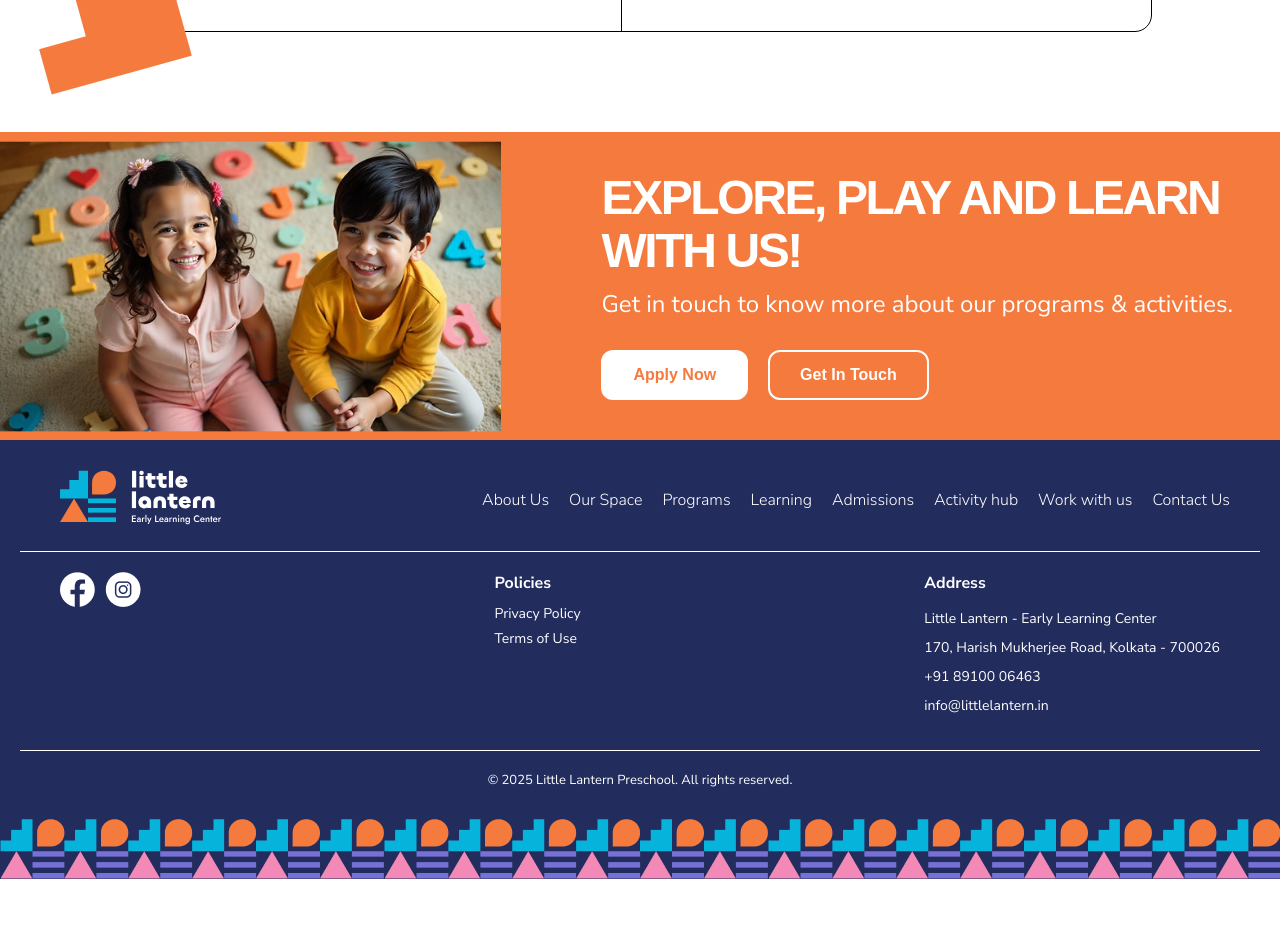
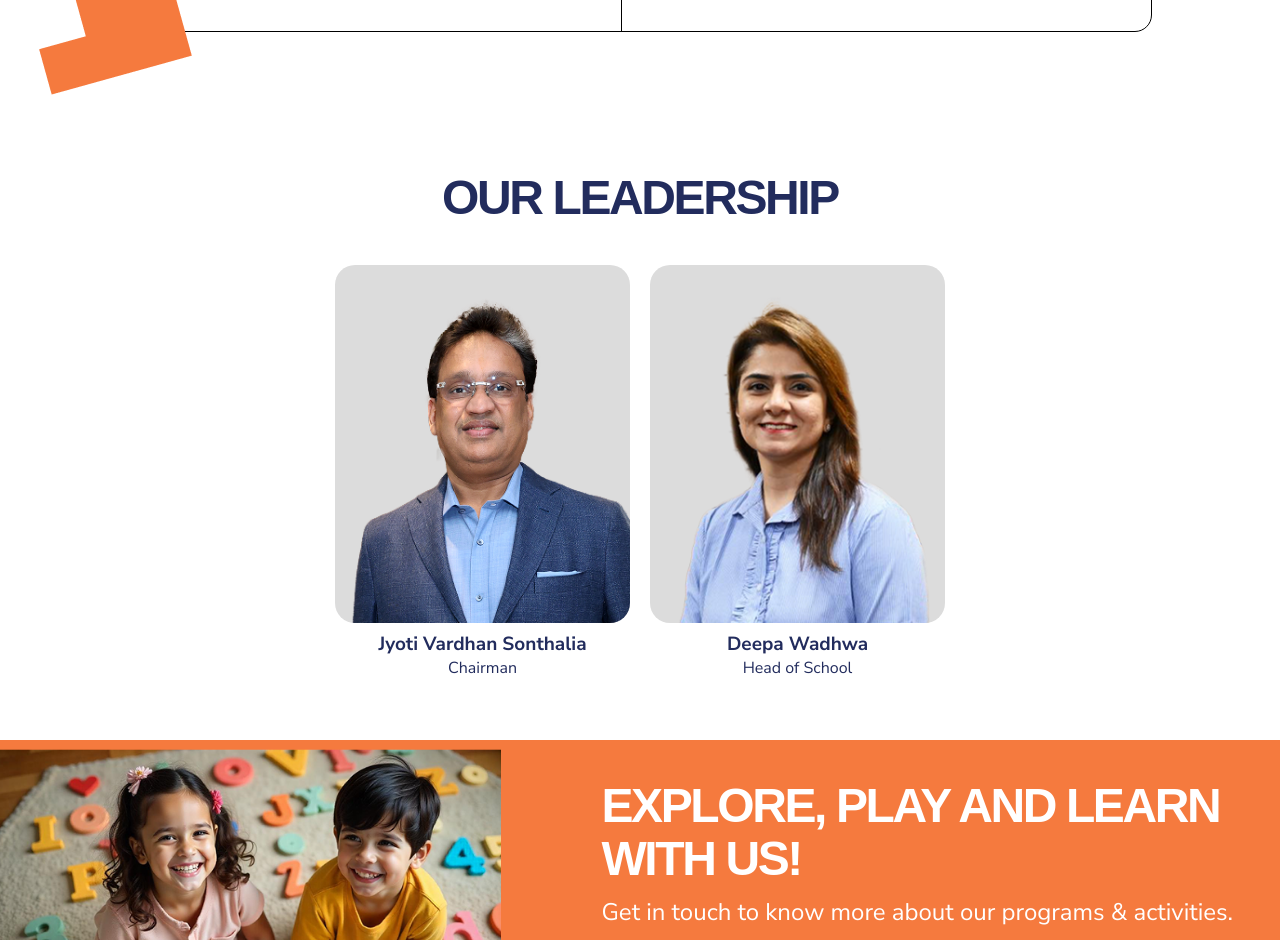
Before and after one commit to little-lantern/frontend, a React (Create React App) app: page /#/about in a window 1280 px wide. Shown: the part 2700-3640 px from the top of the page. Before the commit the page ends 3579 px from the top, so only its background shows below. Built offline with nearby package versions, Linux system fonts and the light colour scheme; a web font is replaced by a local one.

Commit message:
update about page

```diff
--- a/src/components/Aboutpage/MeetOurTeam.component.module.scss
+++ b/src/components/Aboutpage/MeetOurTeam.component.module.scss
@@ -21,17 +21,17 @@
   .teamBox {
     display: flex;
     flex-wrap: wrap;
-    justify-content: space-between;
+    justify-content: center;
     .box {
       flex: 1 1 calc(25% - 20px);
       max-width: calc(25% - 20px);
       margin: 10px;
       box-sizing: border-box;
       text-align: center;
-      cursor: pointer;
       .img {
         display: block;
         border-radius: 20px;
+        background: #dcdcdc;
         img {
           width: 100%;
           display: block;
--- a/src/components/Aboutpage/MeetOurTeam.component.tsx
+++ b/src/components/Aboutpage/MeetOurTeam.component.tsx
@@ -1,90 +1,43 @@
-import React, { useState } from "react";
+import React from "react";
 import styles from "./MeetOurTeam.component.module.scss";
 import moatTeamOne from "../../assets/images/moat-team-01.png";
-import closeIcon from "../../assets/images/team-close-icon.svg";
+import moatTeamTwo from "../../assets/images/moat-team-02.png";
+// import closeIcon from "../../assets/images/team-close-icon.svg";
 
 const teamData = [
   {
-    name: "Name Surname 1",
-    designation: "Designation",
+    name: "Jyoti Vardhan Sonthalia",
+    designation: "Chairman",
     image: moatTeamOne,
     content:
       "I am a team member's description. Here, you’ll find everything about the team member—their journey, achievements, and what makes them an essential part of the team. From past experiences in the field to key projects they’ve contributed to, this space tells their story. You'll also get a glimpse of their hobbies, passions, and what drives them every day. Stay tuned to learn more about what they bring to the table!",
     id: "1",
   },
   {
-    name: "Name Surname 2",
-    designation: "Designation",
-    image: moatTeamOne,
+    name: "Deepa Wadhwa",
+    designation: "Head of School",
+    image: moatTeamTwo,
     content:
       "I am a team member's description. Here, you’ll find everything about the team member—their journey, achievements, and what makes them an essential part of the team. From past experiences in the field to key projects they’ve contributed to, this space tells their story. You'll also get a glimpse of their hobbies, passions, and what drives them every day. Stay tuned to learn more about what they bring to the table!",
     id: "2",
   },
-  {
-    name: "Name Surname",
-    designation: "Designation",
-    image: moatTeamOne,
-    content:
-      "I am a team member's description. Here, you’ll find everything about the team member—their journey, achievements, and what makes them an essential part of the team. From past experiences in the field to key projects they’ve contributed to, this space tells their story. You'll also get a glimpse of their hobbies, passions, and what drives them every day. Stay tuned to learn more about what they bring to the table!",
-    id: "3",
-  },
-  {
-    name: "Name Surname",
-    designation: "Designation",
-    image: moatTeamOne,
-    content:
-      "I am a team member's description. Here, you’ll find everything about the team member—their journey, achievements, and what makes them an essential part of the team. From past experiences in the field to key projects they’ve contributed to, this space tells their story. You'll also get a glimpse of their hobbies, passions, and what drives them every day. Stay tuned to learn more about what they bring to the table!",
-    id: "4",
-  },
-  {
-    name: "Name Surname",
-    designation: "Designation",
-    image: moatTeamOne,
-    content:
-      "I am a team member's description. Here, you’ll find everything about the team member—their journey, achievements, and what makes them an essential part of the team. From past experiences in the field to key projects they’ve contributed to, this space tells their story. You'll also get a glimpse of their hobbies, passions, and what drives them every day. Stay tuned to learn more about what they bring to the table!",
-    id: "5",
-  },
-  {
-    name: "Name Surname",
-    designation: "Designation",
-    image: moatTeamOne,
-    content:
-      "I am a team member's description. Here, you’ll find everything about the team member—their journey, achievements, and what makes them an essential part of the team. From past experiences in the field to key projects they’ve contributed to, this space tells their story. You'll also get a glimpse of their hobbies, passions, and what drives them every day. Stay tuned to learn more about what they bring to the table!",
-    id: "6",
-  },
-  {
-    name: "Name Surname",
-    designation: "Designation",
-    image: moatTeamOne,
-    content:
-      "I am a team member's description. Here, you’ll find everything about the team member—their journey, achievements, and what makes them an essential part of the team. From past experiences in the field to key projects they’ve contributed to, this space tells their story. You'll also get a glimpse of their hobbies, passions, and what drives them every day. Stay tuned to learn more about what they bring to the table!",
-    id: "7",
-  },
-  {
-    name: "Name Surname",
-    designation: "Designation",
-    image: moatTeamOne,
-    content:
-      "I am a team member's description. Here, you’ll find everything about the team member—their journey, achievements, and what makes them an essential part of the team. From past experiences in the field to key projects they’ve contributed to, this space tells their story. You'll also get a glimpse of their hobbies, passions, and what drives them every day. Stay tuned to learn more about what they bring to the table!",
-    id: "8",
-  },
 ];
 
 const MeetOurTeamComponent: React.FC = () => {
-  const [selectedMember, setSelectedMember] = useState<
-    null | (typeof teamData)[0]
-  >(null);
+  // const [selectedMember, setSelectedMember] = useState<
+  //   null | (typeof teamData)[0]
+  // >(null);
 
   return (
     <div className={styles.container}>
-      <h2 className={styles.mainTitle}>Meet our amazing Team</h2>
+      <h2 className={styles.mainTitle}>OUR LEADERSHIP</h2>
       <div className={styles.wrapper}>
         <div className={styles.teamBox}>
           {teamData.map((item) => (
             <div
               key={item.id}
               className={styles.box}
-              onClick={() => setSelectedMember(item)}
+              // onClick={() => setSelectedMember(item)}
             >
               <div className={styles.img}>
                 <img src={item.image} alt={item.name} />
@@ -98,7 +51,7 @@ const MeetOurTeamComponent: React.FC = () => {
         </div>
 
         {/* Popup Modal */}
-        {selectedMember && (
+        {/* {selectedMember && (
           <div className={styles.popupWrapper}>
             <div className={styles.innerPopup}>
               <div
@@ -121,7 +74,7 @@ const MeetOurTeamComponent: React.FC = () => {
               </div>
             </div>
           </div>
-        )}
+        )} */}
       </div>
     </div>
   );
--- a/src/pages/About.page.tsx
+++ b/src/pages/About.page.tsx
@@ -6,7 +6,7 @@ import TheLanternDifferenceComponent from "../components/Aboutpage/TheLanternDif
 import OurFounderComponent from "../components/Aboutpage/OurFounder.component";
 import { useLocation } from "react-router-dom";
 import useIsMobile from "../hooks/useIsMobile";
-// import MeetOurTeamComponent from "../components/Aboutpage/MeetOurTeam.component";
+import MeetOurTeamComponent from "../components/Aboutpage/MeetOurTeam.component";
 
 const AboutPage: React.FC = () => {
   const location = useLocation();
@@ -34,7 +34,7 @@ const AboutPage: React.FC = () => {
       <MissionPhilosophyComponent />
       <TheLanternDifferenceComponent />
       <OurFounderComponent />
-      {/* <MeetOurTeamComponent /> */}
+      <MeetOurTeamComponent />
     </div>
   );
 };
```
Also changed, not shown: src/assets/images/moat-team-01.png, src/assets/images/moat-team-02.png (added).
